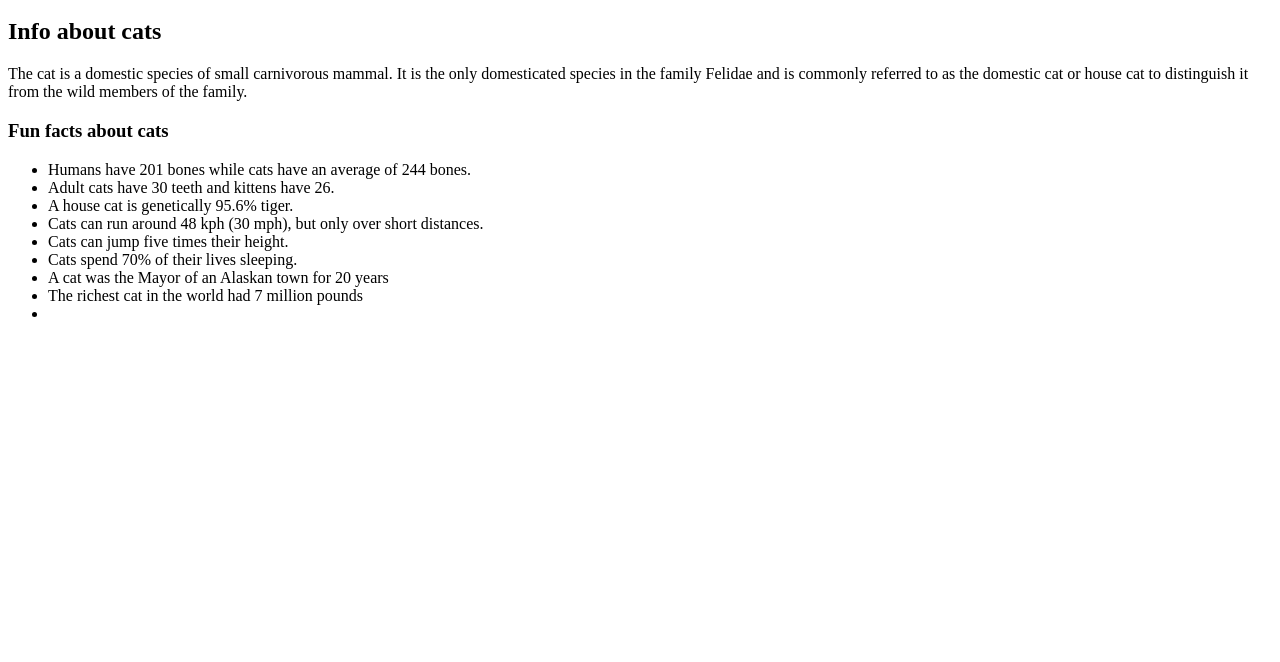
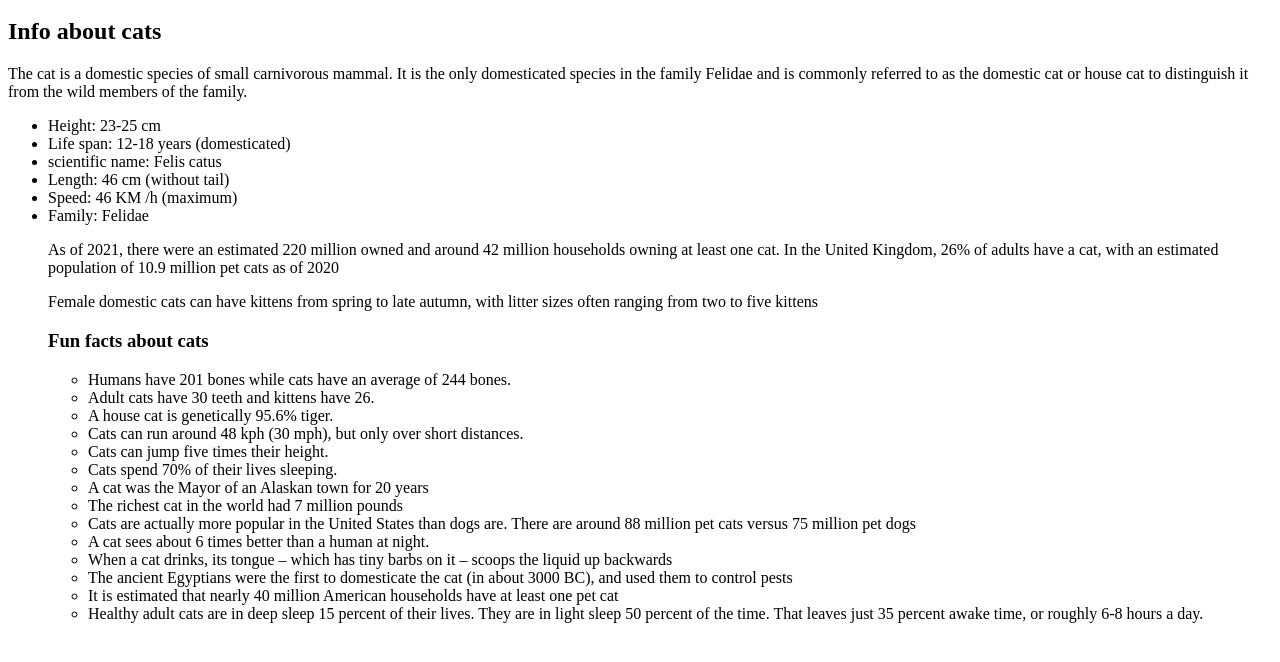
Before and after one commit to DahliaNaser/My-site, a plain HTML site: page index.html in a window 1280 px wide. Shown: the part 48-710 px from the top of the page. Drawn offline with Linux system fonts and the light colour scheme.

Commit message:
Update index.html

```diff
--- a/index.html
+++ b/index.html
@@ -11,6 +11,18 @@
  <p> The cat is a domestic species of small carnivorous mammal.  It is the only domesticated species in the family Felidae and is commonly referred to as the domestic
   cat or house cat to distinguish it from the wild members of the family.</p>
 
+  <ul> <li>Height: 23-25 cm</li>
+    <li>Life span: 12-18 years (domesticated)</li>
+    <li>scientific name: Felis catus</li>
+    <li>Length: 46 cm (without tail)
+     <li>Speed: 46 KM /h (maximum)</li>
+     <li>Family: Felidae</li>
+
+  <p>As of 2021, there were an estimated 220 million owned and around 42 million households owning at least one cat. In the United Kingdom,
+    26% of adults have a cat, with an estimated population of 10.9 million pet cats as of 2020</p>
+
+  <p>Female domestic cats can have kittens from spring to late autumn, with litter sizes often ranging from two to five kittens</p>
+
  <h3>Fun facts about cats</h3>
 
 
@@ -21,4 +33,10 @@
  <li>Cats can jump five times their height.</li>
  <li>Cats spend 70% of their lives sleeping.</li>
  <li>A cat was the Mayor of an Alaskan town for 20 years</li>
- <li>The richest cat in the world had 7 million pounds<li/>
+ <li>The richest cat in the world had 7 million pounds</li>
+  <li>Cats are actually more popular in the United States than dogs are. There are around 88 million pet cats versus 75 million pet dogs</li>
+  <li>A cat sees about 6 times better than a human at night.</li>
+  <li>When a cat drinks, its tongue – which has tiny barbs on it – scoops the liquid up backwards</li>
+  <li>The ancient Egyptians were the first to domesticate the cat (in about 3000 BC), and used them to control pests</li>
+  <li>It is estimated that nearly 40 million American households have at least one pet cat</li>
+  <li>Healthy adult cats are in deep sleep 15 percent of their lives. They are in light sleep 50 percent of the time. That leaves just 35 percent awake time, or roughly 6-8 hours a day.</li>
```
